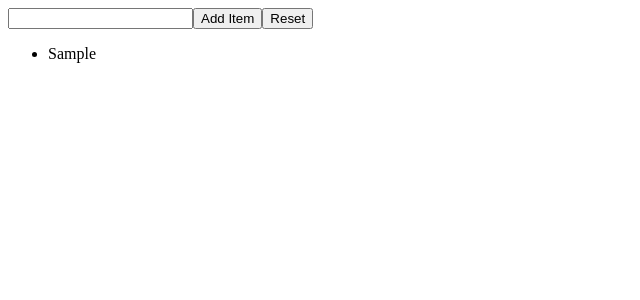
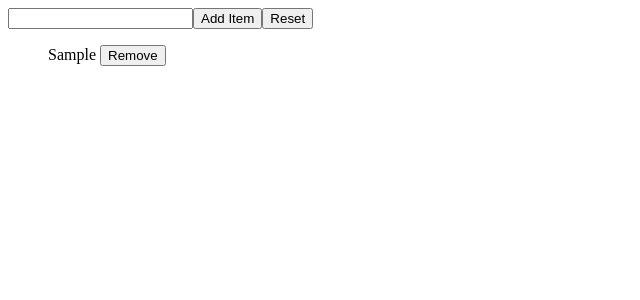
Before and after one commit to EnzoSt/react-exercises, a React (Create React App) app: page / in a window 1280 px wide. Both pictures are taken after typing "Sample" into the empty fields and a click on the button "Add Item". Shown: the top 300 px of the page, without its empty margins (0-640 px from the left). Built offline with nearby package versions, Linux system fonts and the light colour scheme.

Commit message:
lists-06

```diff
--- a/src/TodoList.js
+++ b/src/TodoList.js
@@ -22,6 +22,12 @@ export class TodoList extends React.Component {
     })
     }
 
+    handleRemoveItem = (index) => {
+        this.setState((prevState) => ({
+            items: prevState.items.filter((item, idx) => idx !== index)
+        }));
+    };
+
   render() {
     return (
       <div>
@@ -31,10 +37,11 @@ export class TodoList extends React.Component {
           <button type="reset" onClick={this.handleResetState}>Reset</button>
         </form>
         <ul>
-          {this.state.items.map((item, index) => (
-            <li key={item + index}>{item}</li>
-          ))}
+            {this.state.items.map((item, index) => (
+             <div key={item + index}> {item} <button onClick={() => this.handleRemoveItem(index)}>Remove</button></div>
+            ))}
         </ul>
+
       </div>
     );
   }
```
